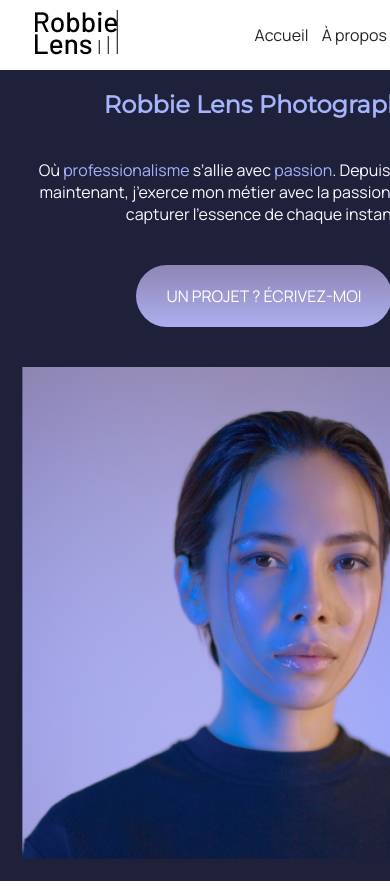
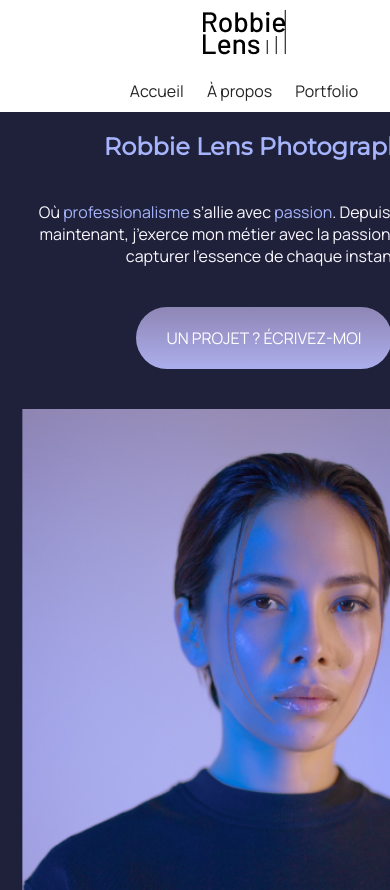
Before and after one commit to Kyriel-Kelpy/portfolio-robbie-lens, a plain HTML site: page index.html in a window 390 px wide. Shown: the top 890 px of the page. Drawn offline with Linux system fonts and the light colour scheme.

Commit message:
Update style-global.css

```diff
--- a/styles/style-global.css
+++ b/styles/style-global.css
@@ -81,6 +81,16 @@ header nav, footer{
       width: fit-content;
     }
 
+    header nav {
+    flex-direction: column;
+    align-items: center;
+    justify-content: center;
+    }
+
+    header nav img {
+      margin-bottom: 20px;
+    }
+
     p, li{
         font-size: 1em;
     }
@@ -90,7 +100,11 @@ header nav, footer{
     header, footer {
         padding: 10px 25px;
     }
-    nav a{margin-left: 10px;}
+    nav a{
+        margin-left: 10px;
+        margin-right: 10px;
+
+    }
     footer .lien-icone{margin-left: 10px;}
 
     section {
```
